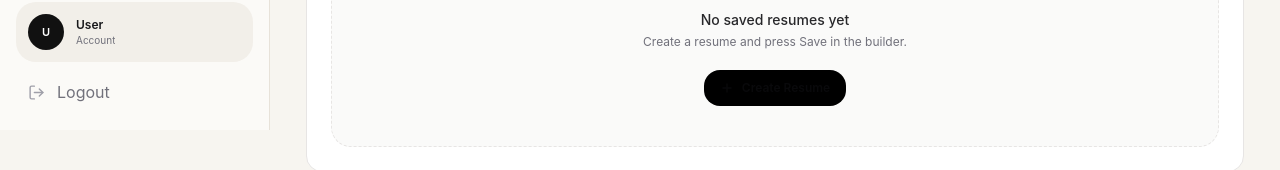
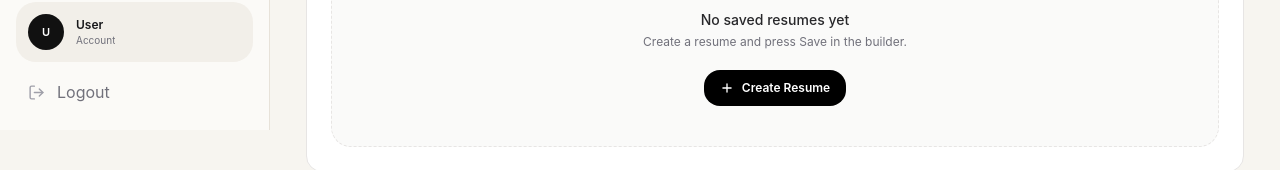
Before and after one commit to flywithasif/resume-builder-frontend, a React app: page /dashboard in a window 1280 px wide. Shown: the part 670-840 px from the top of the page. Built offline with nearby package versions, Linux system fonts and the light colour scheme; no server answers; sample sign-in values are in the browser's storage; the HTML template or start-up script is replaced by a standard one.

Commit message:
fix create resume button colors

```diff
--- a/src/pages/dashboard/Dashboard.jsx
+++ b/src/pages/dashboard/Dashboard.jsx
@@ -499,30 +499,12 @@ function Dashboard() {
             {!resumes.length && (
               <Link
   to="/builder?new=1"
-  className="
-    group
-    mt-5
-    inline-flex
-    h-9
-    items-center
-    gap-2
-    rounded-lg
-    bg-black
-    px-4
-    text-xs
-    font-semibold
-    text-white
-    transition-all
-    duration-200
-    hover:bg-[#ae8954]
-    hover:text-white
-    active:scale-[0.98]
-  "
+  className="group mt-5 inline-flex h-9 items-center gap-2 rounded-lg bg-black px-4 text-xs font-semibold !text-white transition-all duration-200 hover:!bg-[#ae8954] hover:!text-white active:scale-[0.98]"
 >
   <Plus
     size={14}
     strokeWidth={2.3}
-    className="transition-transform duration-200 group-hover:rotate-90"
+    className="text-white transition-transform duration-200 group-hover:rotate-90"
   />
 
   <span>Create Resume</span>
```
